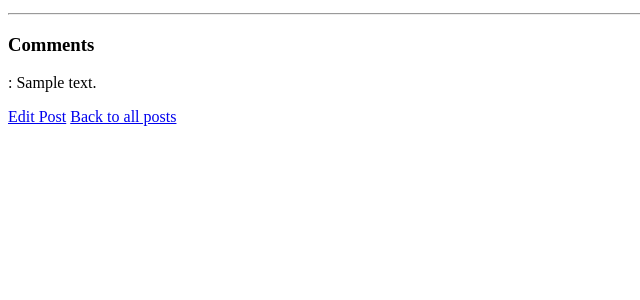
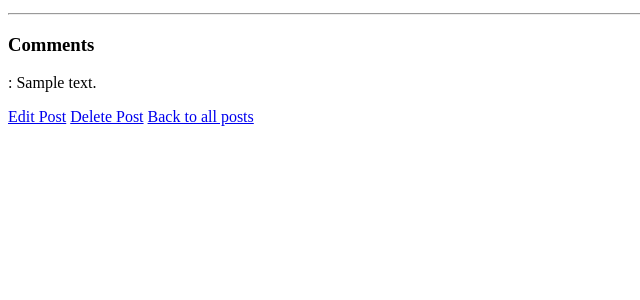
Before and after one commit to ONYIBEFAITHEKUMA/django-blog-crud, a Django app: page /1/ in a window 1280 px wide. Shown: the part 237-537 px from the top of the page, without its empty margins (0-640 px from the left). Run offline with Django 5.2, Linux system fonts and the light colour scheme; data comes from the database, SQL or seed files in the repository; both versions use the stored data as it was after the commit; tables that the repository leaves empty hold one stand-in row (values such as "Sample post").

Commit message:
Add post delete view with confirmation

```diff
--- a/blog/templates/blog/post_detail.html
+++ b/blog/templates/blog/post_detail.html
@@ -26,6 +26,7 @@
         <p>No comments yet.</p>
     {% endfor %}
     <a href="{% url 'post_update' post.pk %}">Edit Post</a>
+    <a href="{% url 'post_delete' post.pk %}">Delete Post</a>
 
     <a href="{% url 'post_list' %}">Back to all posts</a>
 </body>
--- a/blog/urls.py
+++ b/blog/urls.py
@@ -6,6 +6,8 @@ urlpatterns = [
     path('<int:pk>/', views.post_detail, name='post_detail'),
     path('<int:pk>/', views.post_detail, name='post_detail'),
     path('<int:pk>/edit/', views.post_update, name='post_update'),
+    path('<int:pk>/delete/', views.post_delete, name='post_delete'),
+
 
 
 ]
--- a/blog/views.py
+++ b/blog/views.py
@@ -20,3 +20,11 @@ def post_update(request, pk):
     else:
         form = PostForm(instance=post)
     return render(request, 'blog/post_form.html', {'form': form})
+
+
+def post_delete(request, pk):
+    post = get_object_or_404(Post, pk=pk)
+    if request.method == 'POST':
+        post.delete()
+        return redirect('post_list')
+    return render(request, 'blog/post_delete.html', {'post': post})
```
Also changed, not shown: blog/templates/blog/post_delete.html (added, +16 -0 lines), db.sqlite3.
